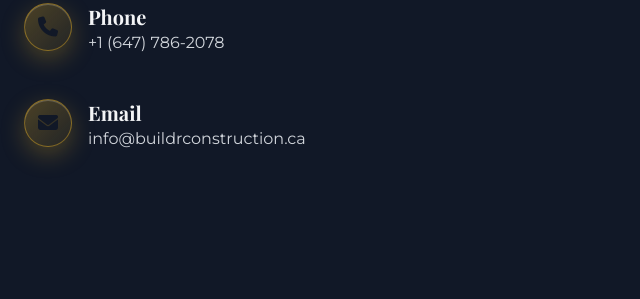
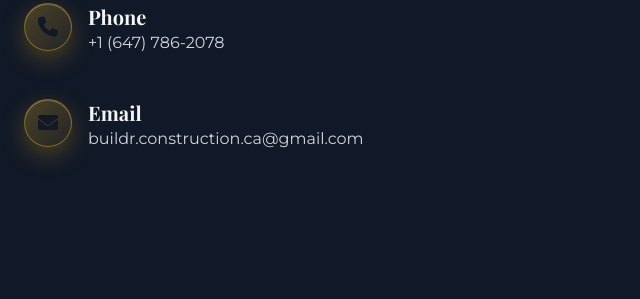
Before and after one commit to edur7/buildr-website, a website: page index.html in a window 1280 px wide. Shown: the part 4660-4959 px from the top of the page, 0-640 px from the left. Drawn offline with nearby package versions, Linux system fonts and the light colour scheme.

Commit message:
Update contact email address

```diff
--- a/index.html
+++ b/index.html
@@ -428,7 +428,7 @@
                             </div>
                             <div>
                                 <h4 class="font-bold text-xl text-gray-100">Email</h4>
-                                <p class="text-gray-300">info@buildrconstruction.ca</p>
+                                <p class="text-gray-300">buildr.construction.ca@gmail.com</p>
                             </div>
                         </div>
                     </div>
```
